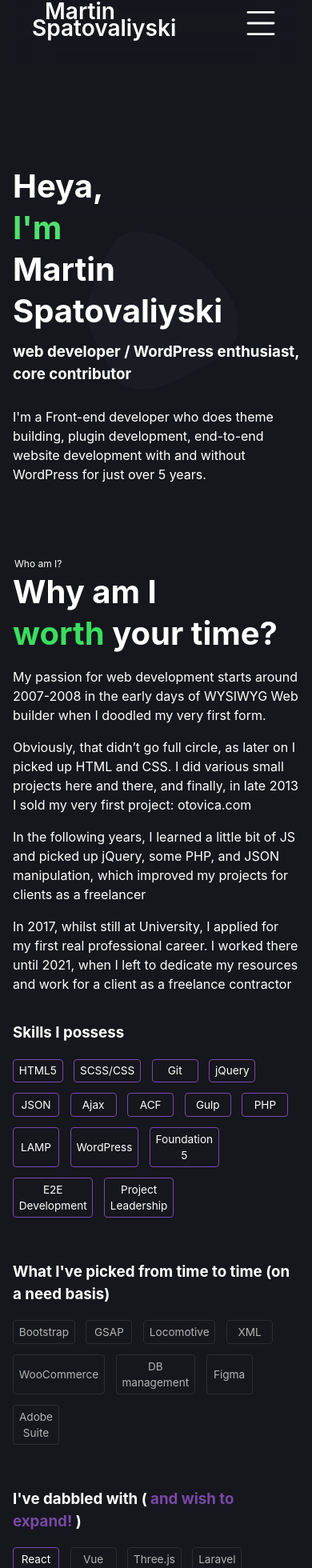
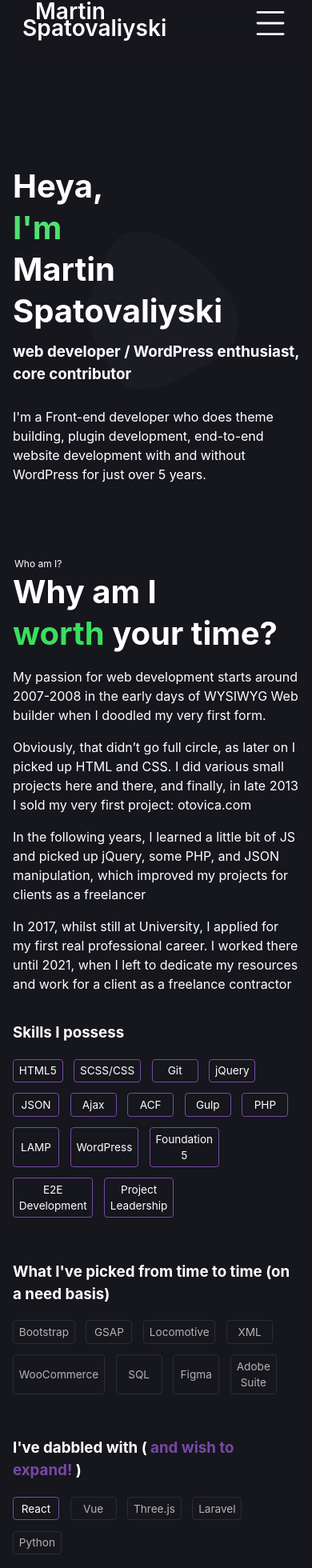
Before and after one commit to Spatovaliyski/portfolio-react, a React (Create React App) app: page / in a window 390 px wide. Shown: the part 31-1991 px from the top of the page at 80% size. Built offline with nearby package versions, Linux system fonts and the light colour scheme.

Commit message:
Mobile: Slight tweaks and fixes to make the UX better on mobile
Make some animation delays less annoying, make buttons on mobile menu more accessible and fix spacings around sections

```diff
--- a/package.json
+++ b/package.json
@@ -1,6 +1,6 @@
 {
   "name": "portfolio",
-  "version": "0.1.0",
+  "version": "1.0.0",
   "homepage": "https://spatovaliyski.com",
   "private": true,
   "dependencies": {
--- a/src/assets/scss/components/_portfolio.scss
+++ b/src/assets/scss/components/_portfolio.scss
@@ -65,6 +65,12 @@
 		z-index: 1;
 		border-radius: 6px;
 		overflow: hidden;
+
+		@media (max-width: $breakpoint-medium) {
+			padding: 1.5em;
+			border-top-left-radius: 0;
+			border-top-right-radius: 0;
+		}
 	}
 
 	&-description {
@@ -150,5 +156,9 @@
 				content: ','
 			}
 		}
+
+		@media (max-width: $breakpoint-medium) {
+			padding-left: 1.5em;
+		}
 	}
 }
--- a/src/assets/scss/components/_tables.scss
+++ b/src/assets/scss/components/_tables.scss
@@ -54,4 +54,8 @@ table {
 			flex-basis: calc(100% / 5 - 1em);
 		}
 	}
+
+	&:last-child {
+		margin-bottom: 0;
+	}
 }
--- a/src/assets/scss/header/_header.scss
+++ b/src/assets/scss/header/_header.scss
@@ -58,5 +58,6 @@
 
 	@media (max-width: $breakpoint-medium) {
 		top: .5em;
+		padding: 1.75em .75em;
 	}
 }
--- a/src/assets/scss/header/_navigation.scss
+++ b/src/assets/scss/header/_navigation.scss
@@ -112,11 +112,16 @@
 			flex: 1 1 100%;
 			margin-bottom: 1rem;
 			margin-right: 0;
-			padding: 1rem 0;
+
 			border-bottom: 1px solid lighten($color-body, 3); // The menu background has lighten so we're technically making this darker. Refer to .menu > background property above
 
 			transition: .8s $transition-smooth;
 			transform: translateY(-10px);
+
+			a {
+				display: block;
+				padding: 1rem 0;
+			}
 		}
 
 		// Separate styling for the social icons
@@ -140,6 +145,7 @@
 			text-align: center;
 			margin-bottom: 0;
 			margin-top: .5em;
+			margin-bottom: .5em;
 
 			transition: .6s $transition-smooth;
 			transform: translateY(-10px);
--- a/src/components/sections/Contact.js
+++ b/src/components/sections/Contact.js
@@ -24,7 +24,6 @@ export default function Contact() {
 				ease: "power2.inOut",
 				scrollTrigger: {
 					trigger: el,
-					start: 'top center+=200',
 				},
 			});
 		});
--- a/src/components/sections/Hero.js
+++ b/src/components/sections/Hero.js
@@ -36,7 +36,7 @@ export default function Hero() {
 					<div className="headline">
 						<p className="headline-catch" data-context>Let's keep it simple</p>
 						<h1 className="headline-title headline-scaled">
-							<p data-context>Heya,</p>
+							<p data-context>Heya,</p>&nbsp;
 							<br/>
 							<span data-context>I'm</span>&nbsp;
 							<p data-context>Martin Spatovaliyski</p>
--- a/src/components/sections/Skills.js
+++ b/src/components/sections/Skills.js
@@ -92,7 +92,7 @@ export default function Skills() {
 						<li ref={addToRefsSecond} className="skill">Locomotive</li>
 						<li ref={addToRefsSecond} className="skill">XML</li>
 						<li ref={addToRefsSecond} className="skill">WooCommerce</li>
-						<li ref={addToRefsSecond} className="skill">DB management</li>
+						<li ref={addToRefsSecond} className="skill">SQL</li>
 						<li ref={addToRefsSecond} className="skill">Figma</li>
 						<li ref={addToRefsSecond} className="skill">Adobe Suite</li>
 					</ul>
```
